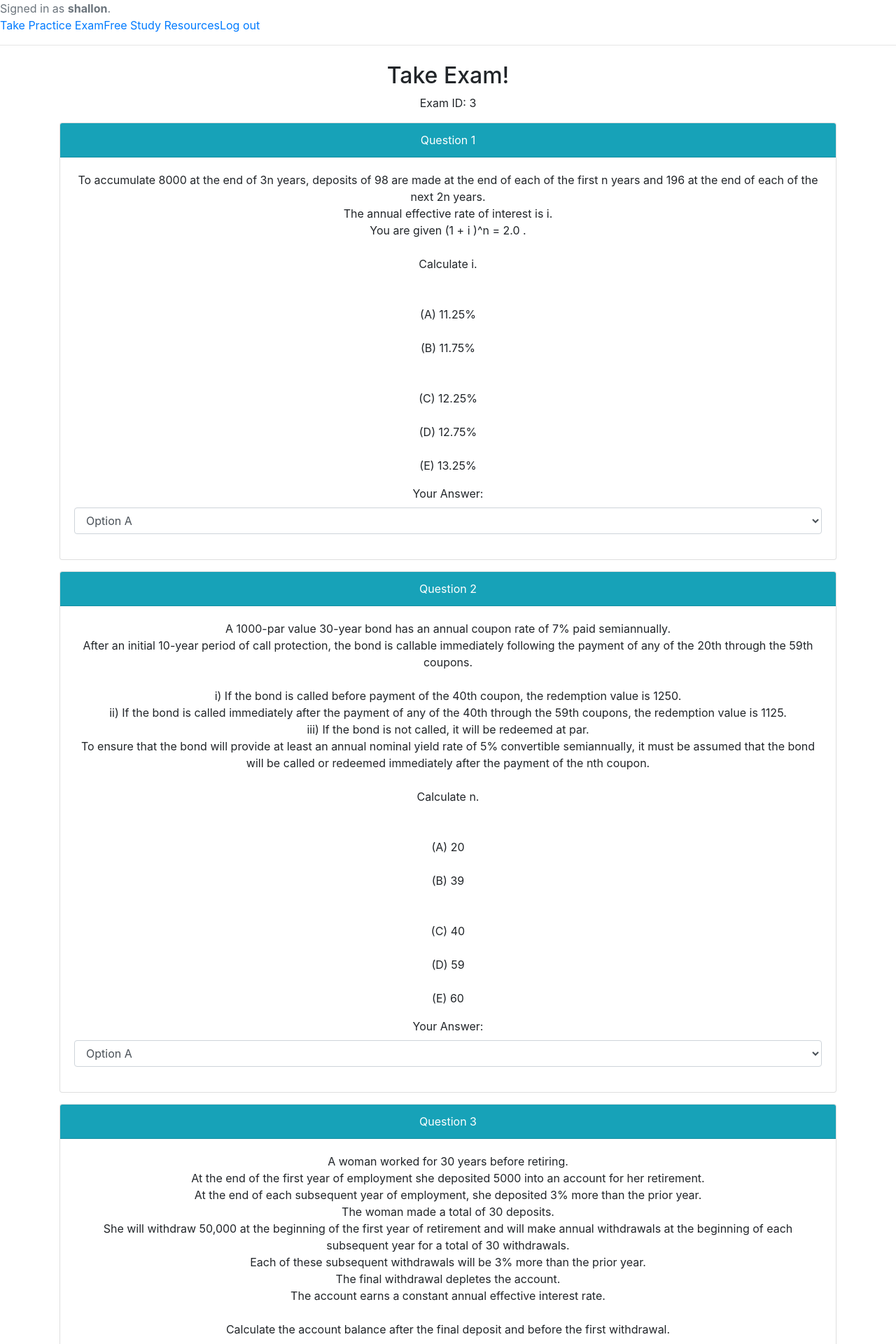
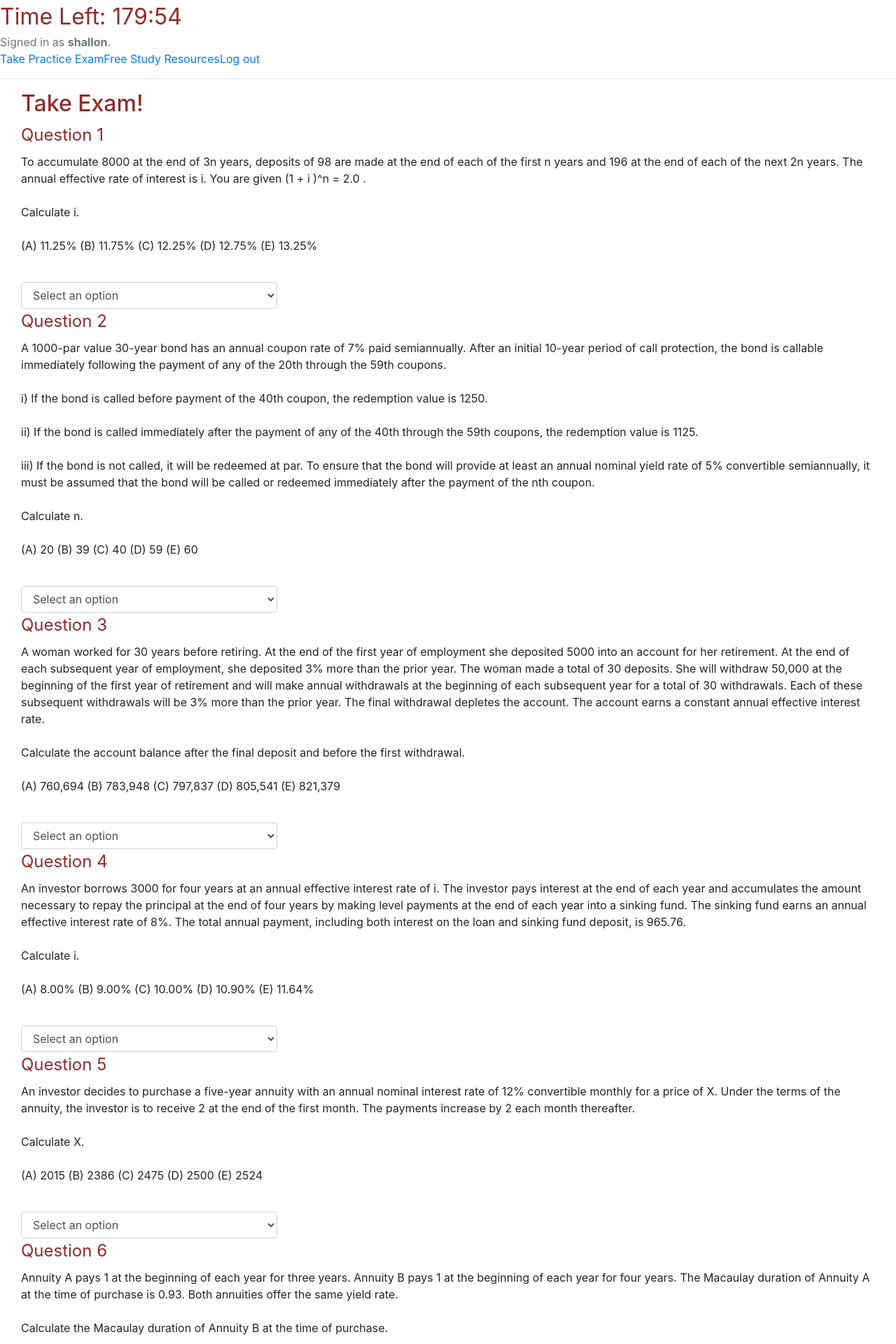
Before and after one commit to shallondev/capstone-cs50w, a Django app: page /take_exam/3/ in a window 1280 px wide. Shown: the top 1920 px of the page at 70% size. Run offline with Django 4.2, Linux system fonts and the light colour scheme; a user stored in the database is signed in; data comes from the database, SQL or seed files in the repository; both versions use the stored data as it was after the commit; some libraries are stand-ins or nearby versions.

Commit message:
Did stuff

```diff
--- a/capstone/exams/static/exams/script.js
+++ b/capstone/exams/static/exams/script.js
@@ -1,29 +1,42 @@
-document.addEventListener('DOMContentLoaded', () => {
-    console.log('Script is running');
+document.addEventListener("DOMContentLoaded", function () {
+    // Assuming content is your string
+    var questions = document.querySelectorAll('.question');
 
-    // Get elements
-    var questionContents = document.querySelectorAll('.question-content');
+    questions.forEach(function (question) {
+      // Add <br> before '(A)' or 'A.'
+      question.innerHTML = question.innerHTML.replace(/(\(A\)|A\.)/g, "<br><br>$1");
 
-    // Format question content
-    questionContents.forEach(content => {
-        content.innerHTML = formatQuestionContent(content.innerHTML);
+      question.innerHTML = question.innerHTML.replace(/(\sCalculate)/g, "<br><br>$1");
+
+      question.innerHTML = question.innerHTML.replace(/\s(iv\)|\(iv\))/g, "<br><br>$1");
+      question.innerHTML = question.innerHTML.replace(/\s(i\)|\(i\))/g, "<br><br>$1");
+      question.innerHTML = question.innerHTML.replace(/\s(ii\)|\(ii\))/g, "<br><br>$1");
+      question.innerHTML = question.innerHTML.replace(/\s(iii\)|\(iii\))/g, "<br><br>$1");
+
     });
+  });
 
-    function formatQuestionContent(content) {
-        console.log('Formatting content:', content);
+  document.addEventListener("DOMContentLoaded", function () {
+    var timeElement = document.getElementById('examTime'); // using ID instead of class
+    var examTime = parseInt(timeElement.dataset.time, 10);
 
-        // Add line breaks after Roman numerals and certain patterns
-        content = content.replace(/(\([A-E]\))/g, '<br><br>$1');
-        content = content.replace(/(\(?[ivxlc]+\))/ig, '<br>$1');
+    function updateTimer() {
+      var minutes = Math.floor(examTime / 60);
+      var seconds = examTime % 60;
+      var formattedTime = minutes + ":" + (seconds < 10 ? "0" : "") + seconds;
+      timeElement.textContent = "Time Left: " + formattedTime;
 
-        // Add line breaks after certain patterns
-        content = content.replace(/(?<![A-Z\d])[.]\s/g, '$&<br>');
-
-        // Separate 'Calculate' from the following text
-        content = content.replace(/\b(Calculate)\b/g, '<br>$1');
-
-        console.log('Formatted content:', content);
-        return content;
+      if (examTime > 0) {
+        examTime--;
+      } else {
+        clearInterval(timerInterval);
+        timeElement.textContent = "Time's up!";
+      }
     }
 
-});
+    // Initial call to set the initial time
+    updateTimer();
+
+    // Update the timer every minute (60,000 milliseconds)
+    var timerInterval = setInterval(updateTimer, 60000);
+  });
--- /dev/null
+++ b/capstone/exams/static/exams/styles.css
@@ -0,0 +1,28 @@
+.exam-style-fm {
+    text-align: center;
+    padding: 20px;
+    border: 1px solid #810c15;
+    margin: 0 auto;
+    max-width: 100%;
+    width: 900px;
+  }
+
+.exam-style-fm form {
+    display: inline-block; /* This ensures the form is only as wide as its content */
+    text-align: left; /* Reset text alignment inside the form */
+}
+
+.exam-style-fm input[type="number"] {
+    width: 500px; /* Adjust the width as needed */
+    text-align: center;
+    margin: 5px; /* Optional: Add margin for spacing */
+}
+
+  .form-control-small {
+    width: 150px;
+    text-align: center;
+}
+
+.exam-text-fm {
+    color: rgba(126, 7, 7, 0.856)
+}
--- /dev/null
+++ b/capstone/exams/static/exams/timer.js
@@ -0,0 +1,51 @@
+document.addEventListener("DOMContentLoaded", function () {
+    var timeElement = document.getElementById('examTime');
+    var examTime = parseInt(timeElement.dataset.time, 10) * 60;
+    var form = document.getElementById('takeExamID');
+
+    // Get exam ID from the hidden div
+    var examIdContainer = document.getElementById('examIdContainer');
+    var examId = parseInt(examIdContainer.dataset.examId, 10);
+    var redirectUrl = `/exam_summary/${examId}/`;
+
+    function updateTimer() {
+        var minutes = Math.floor(examTime / 60);
+        var seconds = examTime % 60;
+        var formattedTime = minutes + ":" + (seconds < 10 ? "0" : "") + seconds;
+        timeElement.textContent = "Time Left: " + formattedTime;
+
+        //change font
+        timeElement.style.fontSize = "32px";
+
+
+        var timeIntervals = [3600, 1800, 900, 600, 300, 60];
+
+        if (timeIntervals.includes(examTime)) {
+            alert(formatAlertMessage(examTime));
+        }
+
+        if (examTime > 0) {
+            examTime--;
+        } else {
+            clearInterval(timerInterval);
+            timeElement.textContent = "Time's up! Submitting the form...";
+
+            // Submit the form
+            form.submit();
+
+            // Redirect the user
+            window.location.href = redirectUrl;
+        }
+    }
+
+    function formatAlertMessage(timeInSeconds) {
+        var minutes = Math.floor(timeInSeconds / 60);
+        var seconds = timeInSeconds % 60;
+        return minutes + " minute(s) and " + seconds + " second(s) left!";
+    }
+
+    updateTimer();
+    var timerInterval = setInterval(updateTimer, 1000);
+
+
+});
--- a/capstone/exams/templates/exams/take_exam.html
+++ b/capstone/exams/templates/exams/take_exam.html
@@ -1,41 +1,39 @@
 {% extends "exams/layout.html" %}
 {% load static %}
 
+
 {% block body %}
-    <div class="container text-center mt-4">
-        <h2>Take Exam!</h2>
+    <h2 class="exam-text-fm" style="padding-left: 30px;">Take Exam!</h2>
 
-        <p>Exam ID: {{ exam.id }}</p>
-
-        <form method="post" action="" class="mt-3">
+    <form id="takeExamID" method="post" action="">
         {% csrf_token %}
 
         {% for key, question in question_dict.items %}
-                <div class="card mb-3">
-                    <div class="card-header bg-info text-white">
-                        {{ key }}
-                    </div>
-                    <div class="card-body">
-                        <p class="question-content">{{ question }}</p>
-                        <div class="form-group">
-                            <label for="{{ key }}">Your Answer:</label>
-                            <select name="{{ key }}" id="{{ key }}" class="form-control" required>
+            <fieldset style="padding-left: 30px; padding-right: 30px; max-width: 100%; text-align: left;">
+                <legend class="exam-text-fm">{{ key }}</legend>
+                <p class="question">{{ question }}</p>
+                <label for="{{ key }}" class="exam-text-fm"></label>
+                <select style="width: 30%; box-sizing: border-box;" class="form-control" name="{{ key }}" id="{{ key }}" required>
+                    <option value="" selected disabled>Select an option</option>>
                     <option value="A">Option A</option>
                     <option value="B">Option B</option>
                     <option value="C">Option C</option>
                     <option value="D">Option D</option>
                     <option value="E">Option E</option>
                 </select>
+            </fieldset>
+        {% endfor %}
+        <br>
+        <div style="padding-left: 30px;">
+            <input type="submit" class="btn btn-outline-danger" value="Submit Exam">
         </div>
-                    </div>
-                </div>
-            {% endfor %}
+    </form>
 
-            <button type="submit" class="btn btn-outline-primary">Submit Exam</button>
-        </form>
-    </div>
+    <div id="examIdContainer" style="display: none;" data-exam-id="{{ exam.id }}"></div>
 {% endblock %}
 
 {% block script %}
     <script src="{% static 'exams/script.js' %}"></script>
+    <script src="{% static 'exams/timer.js' %}"></script>
+    <div id="examTime" class="exam-text-fm" data-time="{{ exam.time }}"></div>
 {% endblock %}
```
Also changed, not shown: capstone/exams/forms.py (+6 -2 lines), capstone/exams/templates/exams/create_exam.html (+8 -4 lines), capstone/exams/templates/exams/exam_summary.html (+8 -8 lines), capstone/db.sqlite3. Lines whose indentation alone changed are shown as unchanged.
